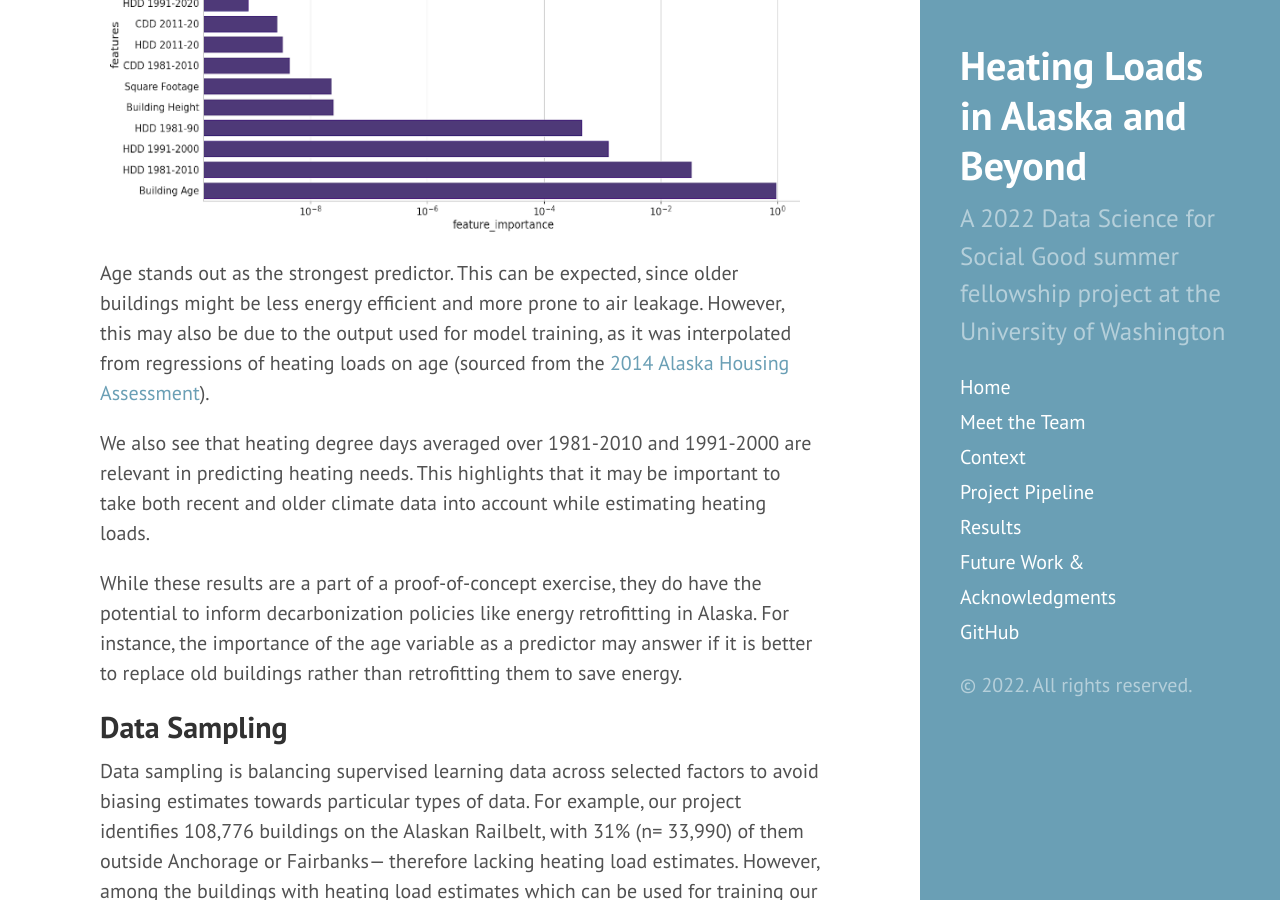
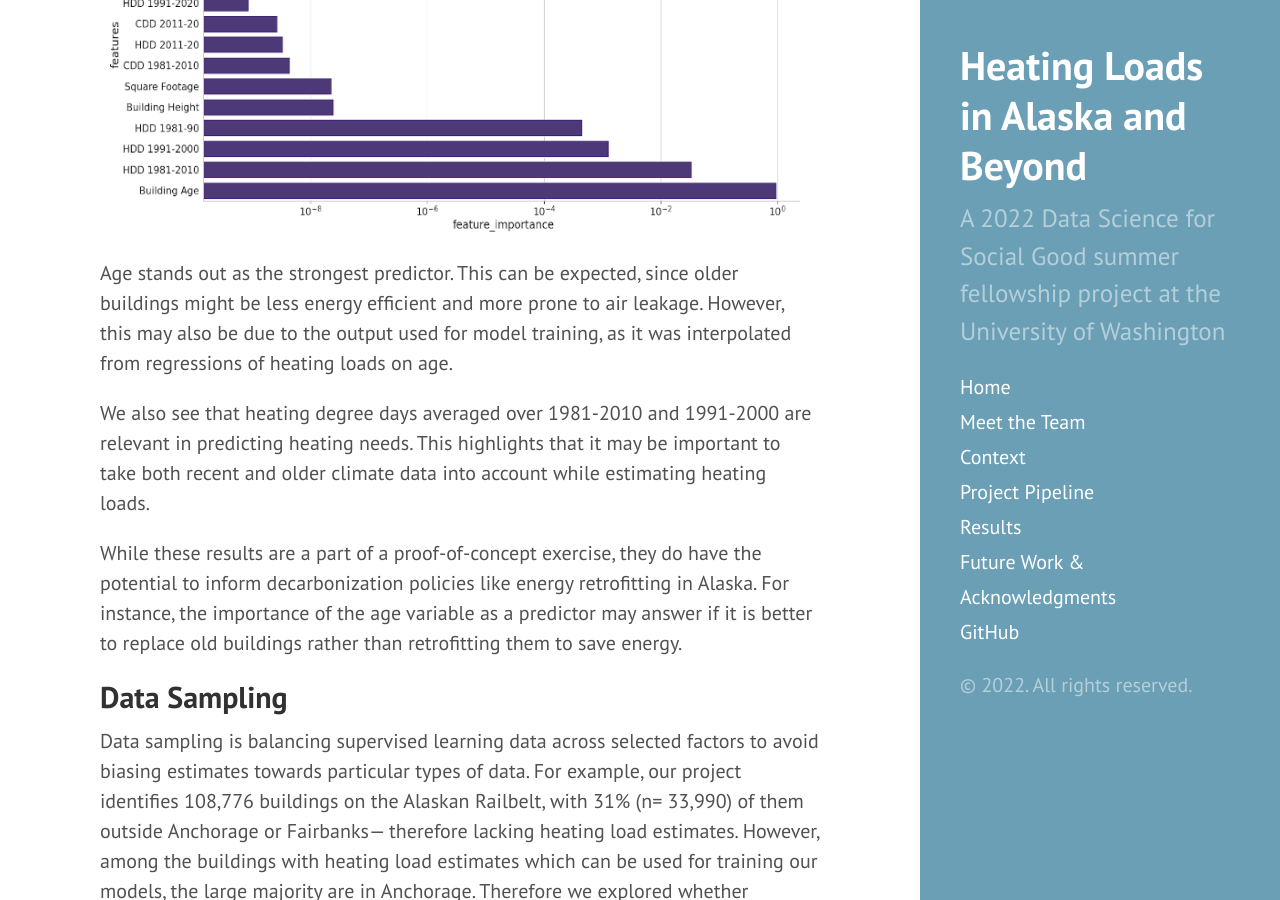
Before and after one commit to uwescience/DSSG2022_heating_loads, a Jekyll site: the page built from results.md, in a window 1280 px wide and 900 px high, scrolled down 502 px. Built offline with Jekyll 4.4.1, drawn with Linux system fonts in a browser that asks for light colours.

Commit message:
Update results.md

```diff
--- a/results.md
+++ b/results.md
@@ -5,7 +5,7 @@ title: Results
 ## Feature Importance
 Looking more deeply at the random forest model that fit our data the best, we explored which features are actually important in predicting heating loads. In the graph below, the y axis shows various features which were included in the model, and the x-axis shows their relative importance on a logarithmic scale. Feature importance can be described as a score assigned to features based on how significant they are at predicting a target variable.
 <img src="{{ site.url }}{{ site.baseurl }}/assets/img/feat.png" width="700">
-Age stands out as the strongest predictor. This can be expected, since older buildings might be less energy efficient and more prone to air leakage. However, this may also be due to the output used for model training, as it was interpolated from regressions of heating loads on age (sourced from the [2014 Alaska Housing Assessment](https://www.ahfc.us/pros/energy/alaska-housing-assessment/housing-assessment)).
+Age stands out as the strongest predictor. This can be expected, since older buildings might be less energy efficient and more prone to air leakage. However, this may also be due to the output used for model training, as it was interpolated from regressions of heating loads on age.
 
 We also see that heating degree days averaged over 1981-2010 and 1991-2000 are relevant in predicting heating needs. This highlights that it may be important to take both recent and older climate data into account while estimating heating loads.
 
```
